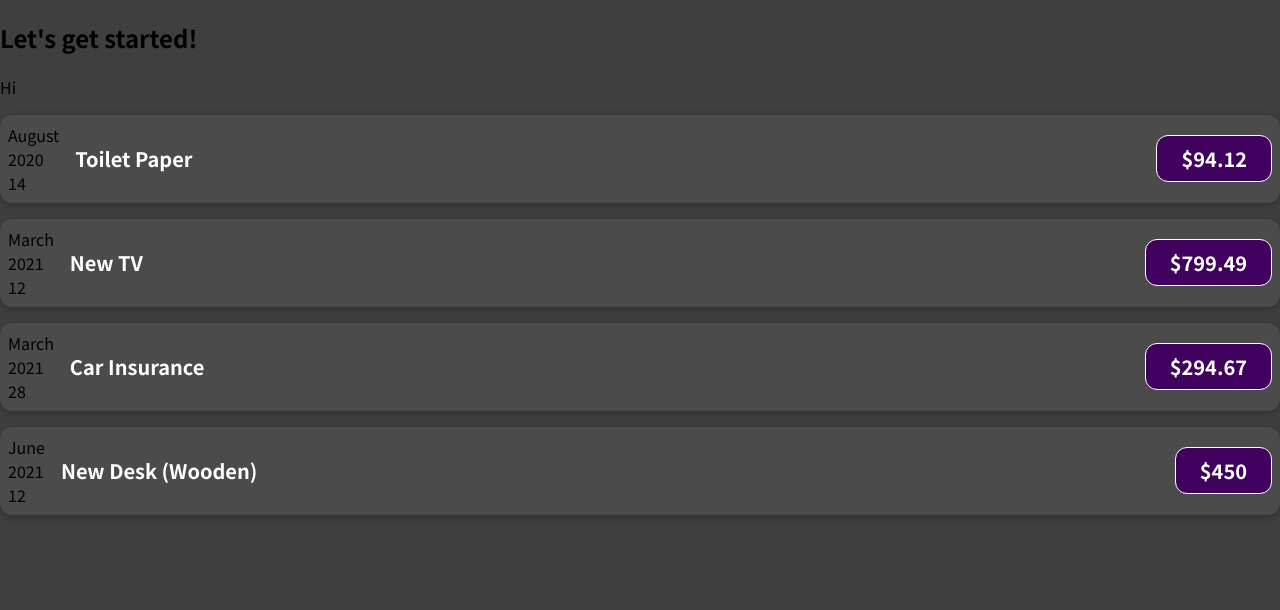
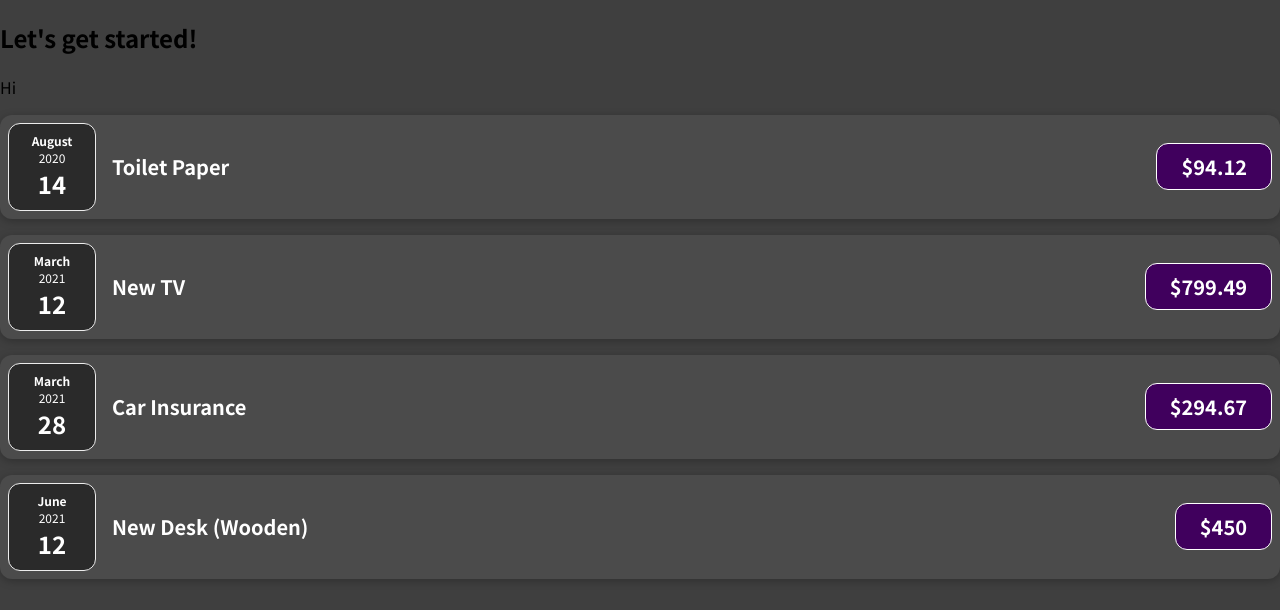
Before and after one commit to luzcry/react-expenses, a JavaScript app: page / in a window 1280 px wide. Shown: the top 610 px of the page. Built offline with nearby package versions, Linux system fonts and the light colour scheme.

Commit message:
component for date

```diff
--- a/src/App.js
+++ b/src/App.js
@@ -30,27 +30,22 @@ function App() {
         title={expenses[0].title}
         amount={expenses[0].amount}
         date={expenses[0].date}
-        >
-        </ExpenseItem>
-        <ExpenseItem
+      />
+      <ExpenseItem
         title={expenses[1].title}
         amount={expenses[1].amount}
         date={expenses[1].date}
-        >
-        </ExpenseItem>
-        <ExpenseItem
+      />
+      <ExpenseItem
         title={expenses[2].title}
         amount={expenses[2].amount}
         date={expenses[2].date}
-        >
-        </ExpenseItem>
-        <ExpenseItem
+      />
+      <ExpenseItem
         title={expenses[3].title}
         amount={expenses[3].amount}
         date={expenses[3].date}
-        >
-        </ExpenseItem>
-
+      />
     </div>
   );
 }
--- /dev/null
+++ b/src/components/ExpenseDate.css
@@ -0,0 +1,26 @@
+.expense-date {
+  display: flex;
+  flex-direction: column;
+  width: 5.5rem;
+  height: 5.5rem;
+  border: 1px solid #ececec;
+  background-color: #2a2a2a;
+  color: white;
+  border-radius: 12px;
+  align-items: center;
+  justify-content: center;
+}
+
+.expense-date__month {
+  font-size: 0.75rem;
+  font-weight: bold;
+}
+
+.expense-date__year {
+  font-size: 0.75rem;
+}
+
+.expense-date__day {
+  font-size: 1.5rem;
+  font-weight: bold;
+}
--- /dev/null
+++ b/src/components/ExpenseDate.js
@@ -0,0 +1,17 @@
+import './ExpenseDate.css';
+
+function ExpenseDate(props) {
+  const month = props.date.toLocaleString('en-US', { month: 'long' });
+  const day = props.date.toLocaleString('en-US', { day: '2-digit' });
+  const year = props.date.getFullYear();
+
+  return (
+    <div className='expense-date'>
+      <div className='expense-date__month'>{month}</div>
+      <div className='expense-date__year'>{year}</div>
+      <div  className='expense-date__day'>{day}</div>
+    </div>
+  );
+}
+
+export default ExpenseDate;
--- a/src/components/ExpenseItem.js
+++ b/src/components/ExpenseItem.js
@@ -1,17 +1,10 @@
+import ExpenseDate from './ExpenseDate';
 import './ExpenseItem.css';
 
 function ExpenseItem(props) {
-  const month = props.date.toLocaleString('en-US', { month: 'long' });
-  const day = props.date.toLocaleString('en-US', { day: '2-digit' });
-  const year = props.date.getFullYear();
-
   return (
     <div className="expense-item">
-      <div>
-        <div>{month}</div>
-        <div>{year}</div>
-        <div>{day}</div>
-      </div>
+      <ExpenseDate date={props.date} />
       <div className="expense-item__description">
         <h2>{props.title}</h2>
         <div className="expense-item__price">${props.amount}</div>
```
Also changed, not shown: 1 other file (tests, documents, lock files or other folders).
